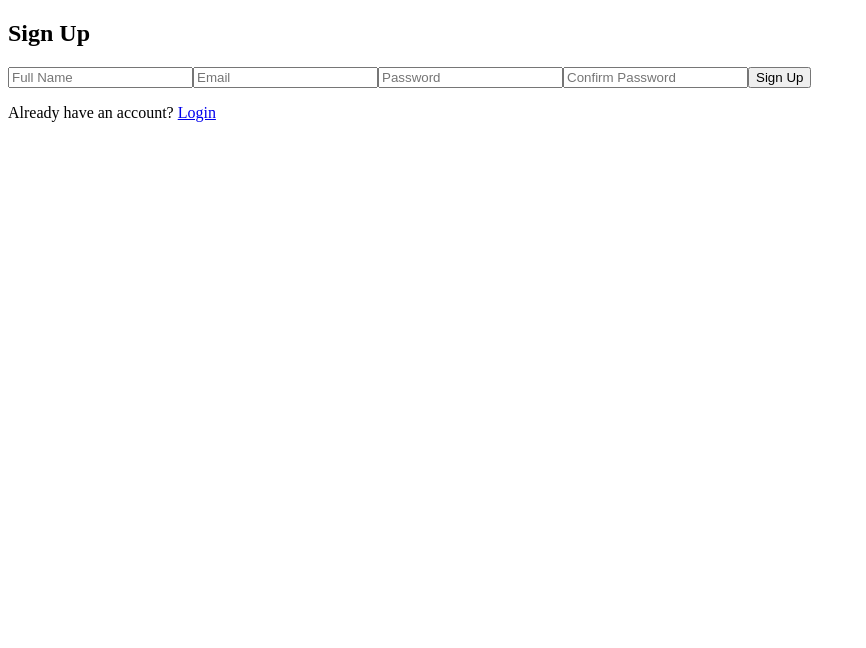
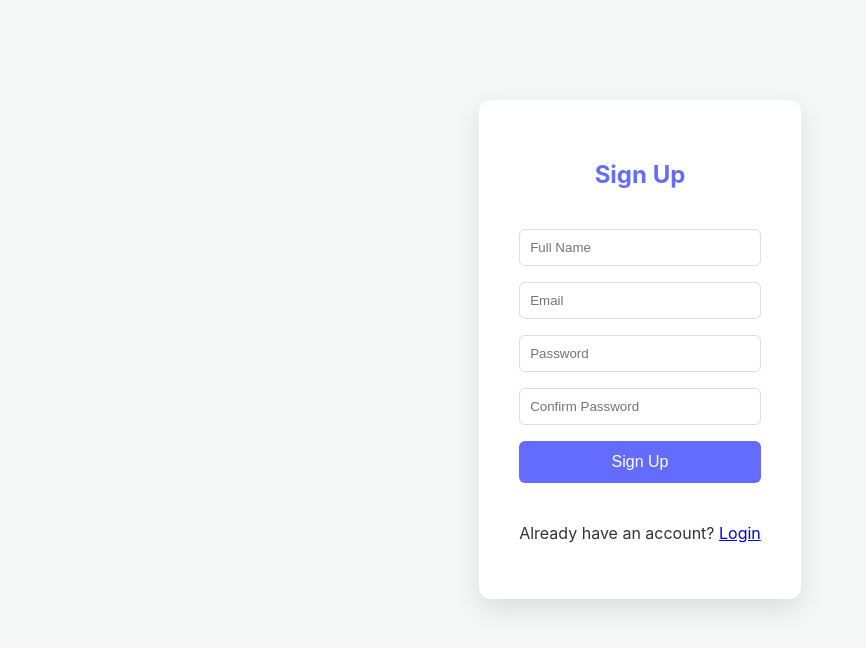
Before and after one commit to ammarmd50/todo-react-app, a React (Vite) app: page /signup in a window 1280 px wide. Shown: the top 648 px of the page, without its empty margins (0-866 px from the left). Built offline with nearby package versions, Linux system fonts and the light colour scheme; no server answers.

Commit message:
basic-style

```diff
--- a/src/App.css
+++ b/src/App.css
@@ -1,146 +1,48 @@
-/* .app {
-  text-align: center;
-  padding: 2rem;
-  font-family: "Poppins", sans-serif;
-  font-family: "Poppins", sans-serif;
-  color: #333;
-} */
-
-
-/* General Reset */
-  * {
-    box-sizing: border-box;
+:root {
+  --primary-color: #646cff;
+  --bg-color: #f4f7f6;
+  --card-bg: #ffffff;
+  --text-main: #333;
+  --text-muted: #666;
+  --danger: #ff4d4d;
+  --success: #2ecc71;
 }
 
 body {
-    background-color: #f3f4f6;
-    font-family: sans-serif;
   margin: 0;
-    padding: 0;
+  font-family: 'Inter', -apple-system, sans-serif;
+  background-color: var(--bg-color);
+  color: var(--text-main);
+  display: flex;
+  justify-content: center;
 }
 
-  /* App Component Styles */
 .app-container {
-    background-color: white;
+  width: 100%;
+  max-width: 600px;
+  margin: 2rem auto;
   padding: 2rem;
-    border-radius: 0.75rem; /* rounded-xl */
-    box-shadow: 0 10px 15px -3px rgba(0, 0, 0, 0.1); /* shadow-lg */
-    max-width: 32rem; /* max-w-lg */
-    margin: 3rem auto; /* mx-auto mt-12 */
+  background: var(--card-bg);
+  border-radius: 12px;
+  box-shadow: 0 4px 20px rgba(0, 0, 0, 0.08);
 }
 
-  h1 {
-    margin-top: 0;
-    margin-bottom: 1.5rem;
+button {
+  cursor: pointer;
+  border: none;
+  border-radius: 6px;
+  padding: 8px 16px;
+  font-weight: 500;
+  transition: opacity 0.2s;
 }
 
-  h2.todo-title {
-    /* align-items: center; */
-    font-size: 1.5rem; /* text-2xl */
-    font-weight: 600; /* font-semibold */
-    color: #374151; /* text-gray-700 */
-    margin-bottom: 0.75rem;
+button:hover {
+  opacity: 0.8;
 }
 
-  /* TodoHeader Styles */
-  .todo-header {
-    display: flex;
-    gap: 0.5rem;
-    margin-bottom: 1rem;
+input {
+  padding: 10px;
+  border: 1px solid #ddd;
+  border-radius: 6px;
+  outline: none;
 }
-
-  .todo-header input {
-    flex-grow: 1;
-    padding: 0.5rem;
-    border: 1px solid #ccc;
-    border-radius: 4px;
-  }
-
-  /* Task Component Styles */
-  .task-item {
-    display: flex;
-    justify-content: space-between;
-    align-items: center;
-    padding: 0.75rem;
-    background-color: #f9fafb;
-    border: 1px solid #e5e7eb;
-    border-radius: 0.375rem;
-    margin-bottom: 0.5rem;
-  }
-
-  .task-content {
-    flex-grow: 1;
-    margin-right: 10px;
-  }
-
-  .task-actions {
-    display: flex;
-    gap: 5px;
-  }
-
-  .edit-input {
-    width: 100%;
-    padding: 5px;
-  }
-
-  /* Button Styles */
-  button {
-    cursor: pointer;
-    padding: 0.5rem 1rem;
-    border: none;
-    border-radius: 4px;
-    font-weight: bold;
-    color: white;
-    transition: background 0.2s;
-  }
-
-  .btn-add {
-    background-color: #10b981; /* Green */
-  }
-  .btn-add:hover { background-color: #059669; }
-
-  .btn-delete {
-    background-color: #ef4444; /* Red */
-    padding: 0.25rem 0.75rem;
-  }
-  .btn-delete:hover { background-color: #dc2626; }
-
-  .btn-edit {
-    background-color: #3b82f6; /* Blue */
-    padding: 0.25rem 0.75rem;
-  }
-  .btn-edit:hover { background-color: #2563eb; }
-
-  .btn-save {
-    background-color: #10b981; /* Green for save */
-    padding: 0.25rem 0.75rem;
-  }
-
-
-  /* 🔹 Start Button Styling */
-.start-btn {
-  background-color: #4f46e5; /* Indigo */
-  color: white;
-  border: none;
-  padding: 10px 18px;
-  margin-left: 10px;
-  font-size: 16px;
-  font-weight: 600;
-  border-radius: 6px;
-  cursor: pointer;
-  transition: all 0.2s ease;
-}
-
-.start-btn:hover {
-  background-color: #4338ca;
-  transform: scale(1.05);
-}
-
-.start-btn:active {
-  transform: scale(0.97);
-}
-
-.start-btn:disabled {
-  background-color: #a5b4fc;
-  cursor: not-allowed;
-}
--- /dev/null
+++ b/src/components/todo_header/Header.css
@@ -0,0 +1,22 @@
+.todo-header {
+  display: flex;
+  gap: 10px;
+  margin-bottom: 2rem;
+}
+
+.todo-header input {
+  flex: 1;
+  font-size: 1rem;
+  border: 2px solid #eee;
+  transition: border-color 0.3s;
+}
+
+.todo-header input:focus {
+  border-color: var(--primary-color);
+}
+
+.btn-add {
+  background-color: var(--primary-color);
+  color: white;
+  padding: 0 24px;
+}
--- a/src/components/todo_header/TodoHeader.jsx
+++ b/src/components/todo_header/TodoHeader.jsx
@@ -1,5 +1,6 @@
 import { useState } from "react";
 import { createTask } from "../../utilities/api.js";
+import "./Header.css";
 
 function TodoHeader({ setTaskArray, userId }) {
   const [taskInput, setTaskInput] = useState("");
--- a/src/index.css
+++ b/src/index.css
@@ -2,10 +2,10 @@
           /* padding: 10px;
           /* margin: 10px; */
           /* color: rgba(255, 255, 255, 0.87); */
-          */
+          /*
 :root {
   --primary-color: #6200ee;
   --secondary-color: #03dac6;
   --background-color: #f5f5f5;
   --text-color: #212121;
-}
+} */
--- a/src/pages/DashBoard/TodoDashBoard.jsx
+++ b/src/pages/DashBoard/TodoDashBoard.jsx
@@ -2,6 +2,7 @@ import React, { useState, useEffect } from "react";
 import { useNavigate, Link } from "react-router-dom";
 import { TodoHeader } from "../../components/todo_header/TodoHeader";
 import { Task } from "../../components/task component/Task";
+import "../../App.css";
 
 function TodoDashboard({ user, auth }) {
   const navigate = useNavigate();
@@ -64,7 +65,9 @@ function TodoDashboard({ user, auth }) {
         <Task key={task.taskId} task={task} setTaskArray={setTaskArray} />
       ))}
 
-      <button onClick={handleLogout}>Logout</button>
+      <button className="btn-logout" onClick={handleLogout}>
+        Logout
+        </button>
 
       <p>
         <Link to="/login">Go to Login</Link>
--- /dev/null
+++ b/src/pages/auth/auth.css
@@ -0,0 +1,39 @@
+.auth-container, .sign-up-container {
+  display: flex;
+  flex-direction: column;
+  gap: 1.5rem;
+  max-width: 400px;
+  margin: 100px auto;
+  padding: 2.5rem;
+  background: white;
+  border-radius: 12px;
+  box-shadow: 0 10px 25px rgba(0,0,0,0.1);
+}
+
+form {
+  display: flex;
+  flex-direction: column;
+  gap: 1rem;
+}
+
+.auth-container h2, .sign-up-container h2 {
+  text-align: center;
+  margin-bottom: 1rem;
+  color: var(--primary-color);
+}
+
+button[type="submit"] {
+  background-color: var(--primary-color);
+  color: white;
+  padding: 12px;
+  font-size: 1rem;
+}
+
+.error {
+  color: var(--danger);
+  background: #fff0f0;
+  padding: 8px;
+  border-radius: 4px;
+  font-size: 0.9rem;
+  text-align: center;
+}
--- a/src/pages/auth/log-In.jsx
+++ b/src/pages/auth/log-In.jsx
@@ -1,7 +1,7 @@
 import { useState, useEffect } from "react";
 import { Link, useNavigate } from "react-router-dom";
 import { loginApiHandler } from "../../utilities/api";
-
+import "./auth.css";
 function Login({ auth,setAuth}) {
   const navigate = useNavigate();
   // if (auth === true) {
--- a/src/pages/auth/sign-Up.jsx
+++ b/src/pages/auth/sign-Up.jsx
@@ -2,9 +2,7 @@ import { useState, useEffect } from "react";
 import { useNavigate } from "react-router-dom";
 import { Link } from "react-router-dom";
 import { signUpApiHandler } from "../../utilities/api";
-import { getUserToken } from "../../utilities/getUserToken";
-import axios from "axios";
-
+import "./auth.css";
 export default function SignUp({ auth, setAuth }) {
   const navigate = useNavigate();
 
```
Also changed, not shown: src/components/task component/Task.css (+61 -6 lines). Lines whose indentation alone changed are shown as unchanged.
